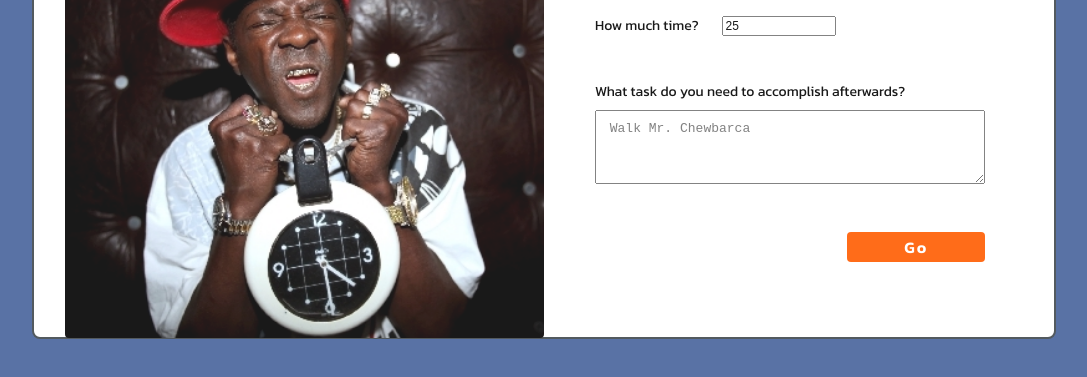
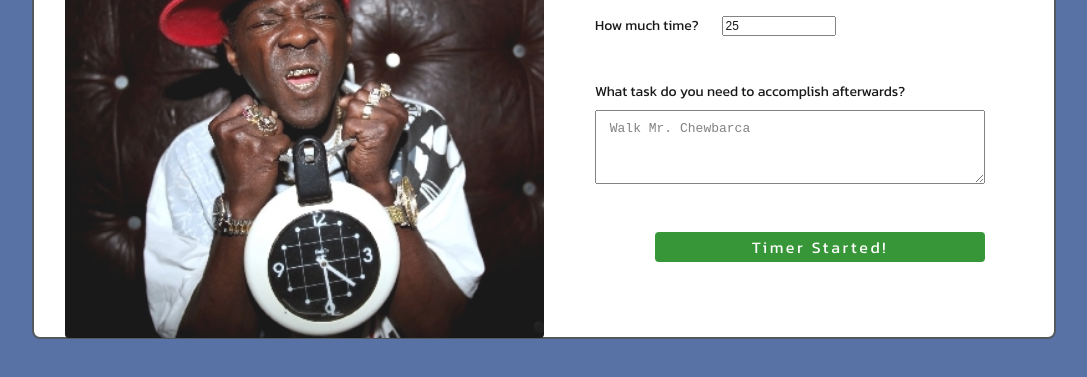
Before and after one commit to juliejonak/Yo-Clock, a plain HTML site: page index.html in a window 1280 px wide. Both pictures are taken after a click on the element "Go". Shown: the part 269-646 px from the top of the page, without its empty margins (96-1183 px from the left). Drawn offline with Linux system fonts and the light colour scheme.

Commit message:
Adjusted successful button inner HTML and button design on click

```diff
--- a/index.html
+++ b/index.html
@@ -32,7 +32,7 @@
 					<textarea id="input" name="userInput" rows="4" cols="5" maxlength="200" wrap="hard" placeholder="Walk Mr. Chewbarca"></textarea>
 				</div><!--task-->
 
-				<div class="button">
+				<div class="button go-button">
 					<h3>Go</h3>
 				</div><!--button-->
 
--- a/js/index.js
+++ b/js/index.js
@@ -2,10 +2,18 @@
 
 //On button click, sets user's timer
 
-let timerStart = document.querySelector('.button');
+// let timerStart = document.querySelector('.go-button');
 
-timerStart.addEventListener('click', ()=>{setAlarm()});
+// timerStart.addEventListener('click', ()=>{setAlarm()});
 
+
+
+let button = document.querySelector('.go-button');
+button.addEventListener('click', ()=>{
+    // setAlarm();
+    button.innerHTML = 'Timer Started!';
+    button.style = 'width: 72%; background-color: #228B22; color: white; font-size: 16px; font-weight: 500; letter-spacing: 2.6px;';
+});
 
 
 
--- a/less/main.less
+++ b/less/main.less
@@ -104,7 +104,7 @@ img {
     }
 }
 
-.button {
+.go-button {
     width: 30%;
     height: 30px;
     display: flex;
--- a/less/variables.less
+++ b/less/variables.less
@@ -7,6 +7,7 @@
 
 @blue: #48639C;
 @beige: #CFDBD5;
+@green: #228B22;
 
 @no: rgb(226, 32, 32);
 @nohover: rgb(70, 66, 82);
```
Also changed, not shown: css/index.css.
